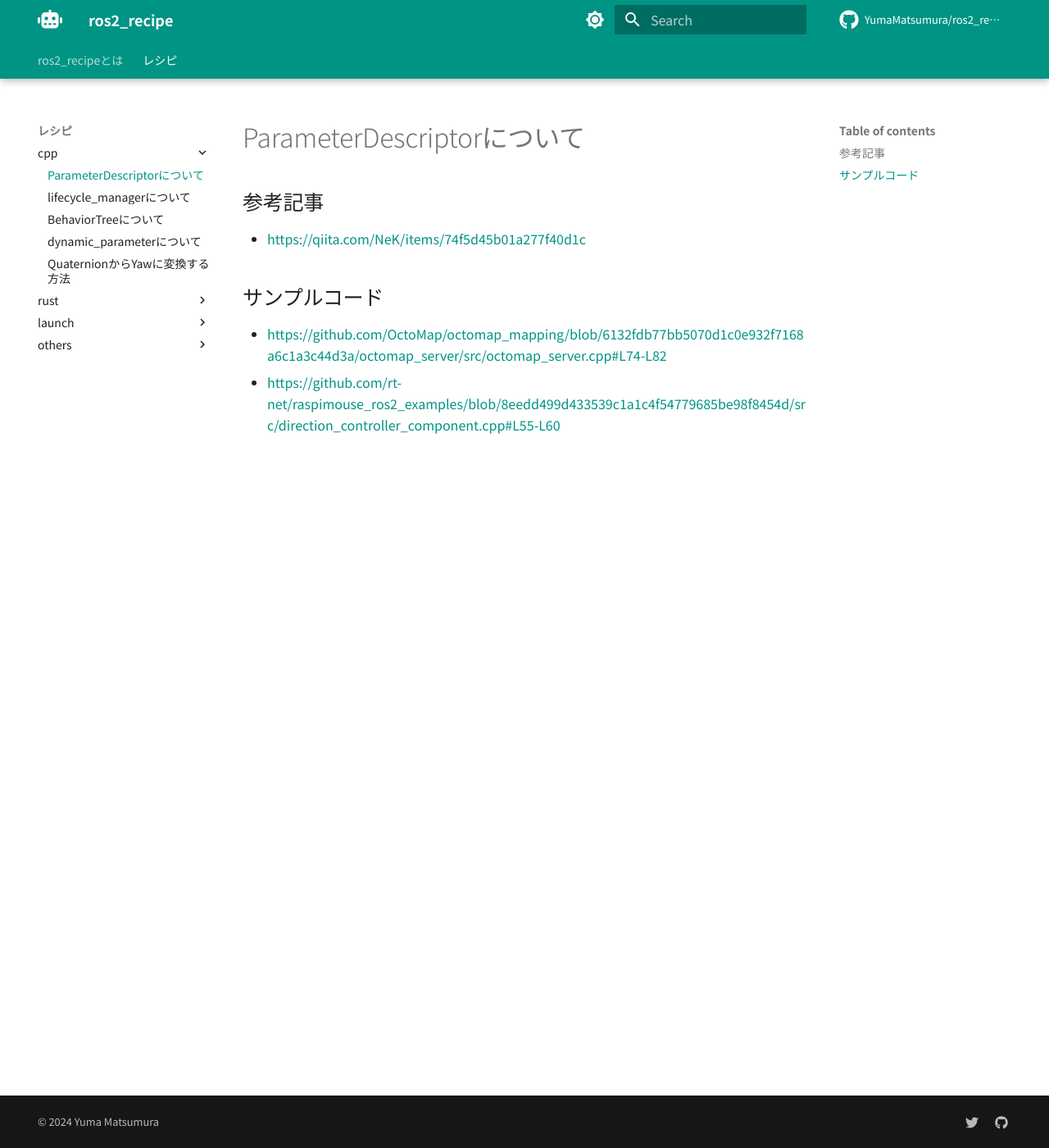
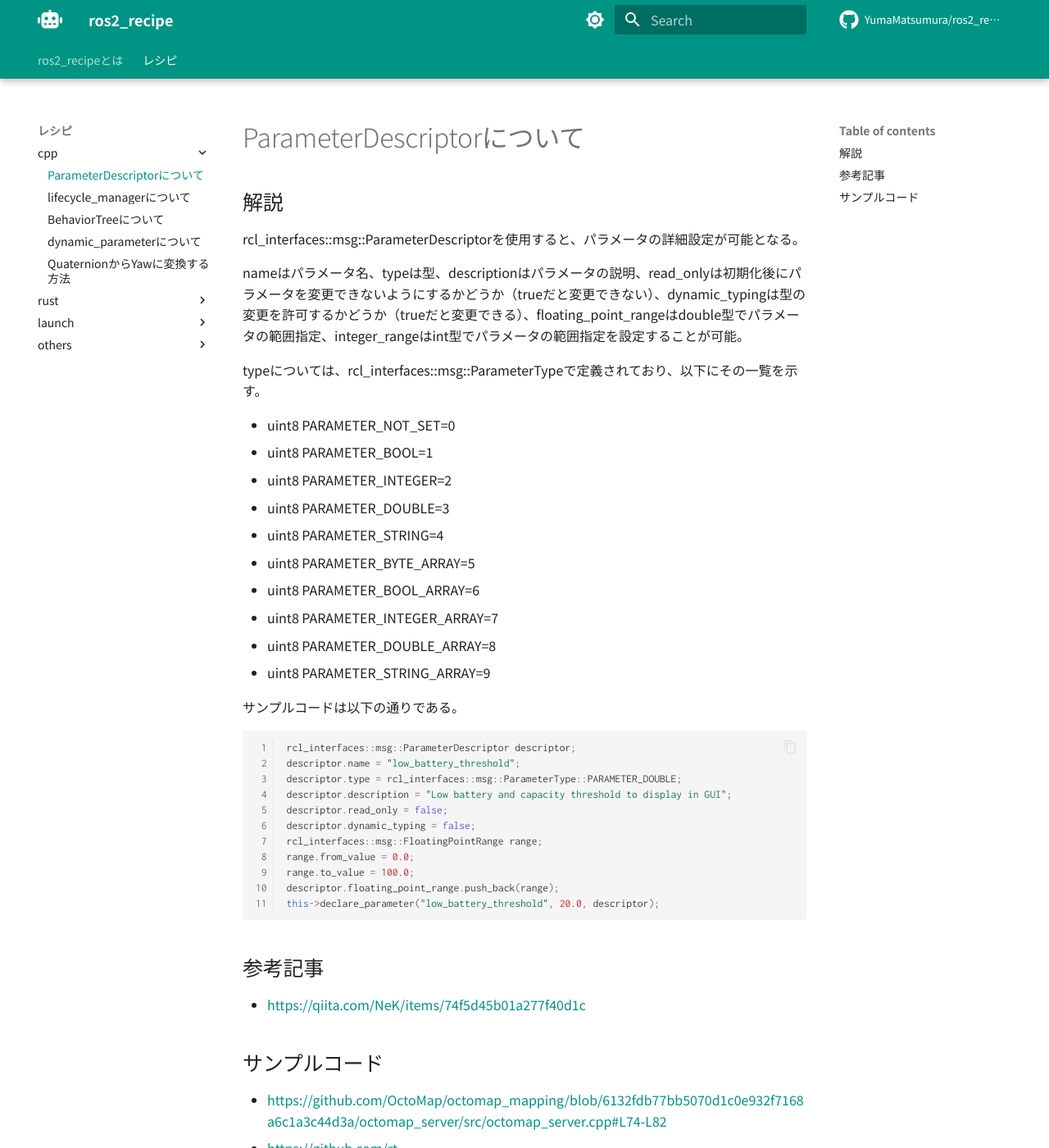
Before and after one commit to YumaMatsumura/ros2_recipe, an MkDocs documentation site: the page built from docs/recipe/cpp/parameter_descriptor.md, in a window 1280 px wide and 1400 px high. Shown: the whole window at 82% size. Built offline with MkDocs 1.6.1 and Material for MkDocs 9.7.7, drawn with Linux system fonts in a browser that asks for light colours; nearby versions of some CDN libraries; comment, search, counter and statistics services are not loaded.

Commit message:
Add description in parameter_descriptor documentation

````diff
--- a/docs/recipe/cpp/parameter_descriptor.md
+++ b/docs/recipe/cpp/parameter_descriptor.md
@@ -1,4 +1,39 @@
 # ParameterDescriptorについて
+
+## 解説
+
+rcl_interfaces::msg::ParameterDescriptorを使用すると、パラメータの詳細設定が可能となる。
+
+nameはパラメータ名、typeは型、descriptionはパラメータの説明、read_onlyは初期化後にパラメータを変更できないようにするかどうか（trueだと変更できない）、dynamic_typingは型の変更を許可するかどうか（trueだと変更できる）、floating_point_rangeはdouble型でパラメータの範囲指定、integer_rangeはint型でパラメータの範囲指定を設定することが可能。
+
+typeについては、rcl_interfaces::msg::ParameterTypeで定義されており、以下にその一覧を示す。
+
+- uint8 PARAMETER_NOT_SET=0
+- uint8 PARAMETER_BOOL=1
+- uint8 PARAMETER_INTEGER=2
+- uint8 PARAMETER_DOUBLE=3
+- uint8 PARAMETER_STRING=4
+- uint8 PARAMETER_BYTE_ARRAY=5
+- uint8 PARAMETER_BOOL_ARRAY=6
+- uint8 PARAMETER_INTEGER_ARRAY=7
+- uint8 PARAMETER_DOUBLE_ARRAY=8
+- uint8 PARAMETER_STRING_ARRAY=9
+
+サンプルコードは以下の通りである。
+
+```cpp
+rcl_interfaces::msg::ParameterDescriptor descriptor;
+descriptor.name = "low_battery_threshold";
+descriptor.type = rcl_interfaces::msg::ParameterType::PARAMETER_DOUBLE;
+descriptor.description = "Low battery and capacity threshold to display in GUI";
+descriptor.read_only = false;
+descriptor.dynamic_typing = false;
+rcl_interfaces::msg::FloatingPointRange range;
+range.from_value = 0.0;
+range.to_value = 100.0;
+descriptor.floating_point_range.push_back(range);
+this->declare_parameter("low_battery_threshold", 20.0, descriptor);
+```
 
 ## 参考記事
 
````
